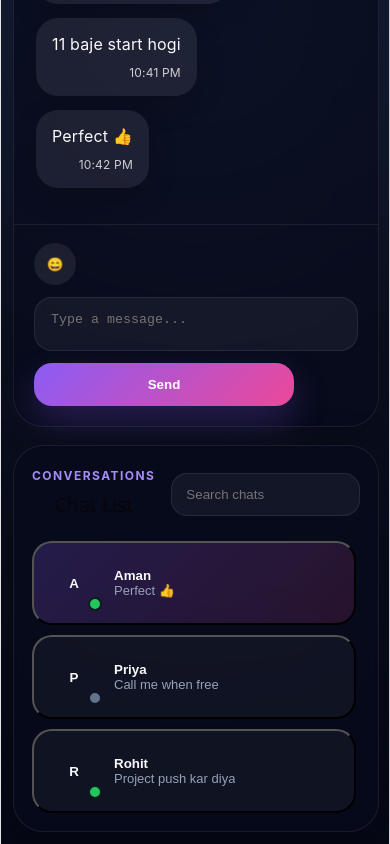
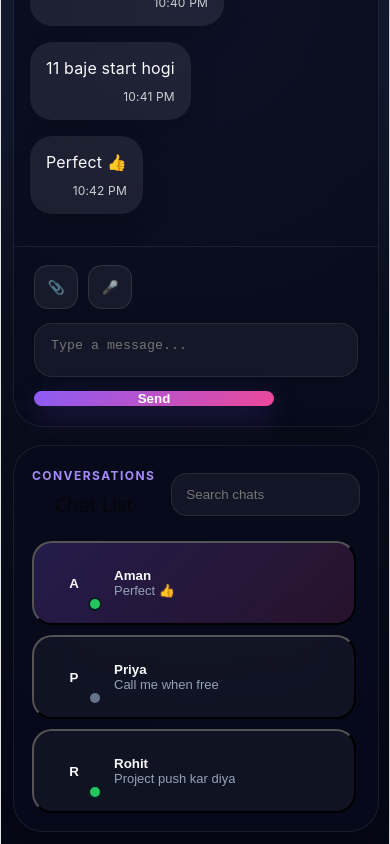
Before and after one commit to sahilkumar-059/ChatSphere, a React (Vite) app: page / in a window 390 px wide. Built offline with nearby package versions, Linux system fonts and the light colour scheme; no server answers; the database is empty.

Commit message:
friend update

```diff
--- a/src/App.css
+++ b/src/App.css
@@ -1256,24 +1256,32 @@ body {
   padding: 18px 20px;
   border-bottom: 1px solid rgba(255, 255, 255, 0.08);
   align-items: center;
+  justify-content: space-between;
+  gap: 14px;
 }
 
 .chat-window-title {
   align-items: center;
+  gap: 14px;
 }
 
 .chat-window-avatar {
   display: grid;
   place-items: center;
+  width: 52px;
+  height: 52px;
+  border-radius: 16px;
   background: linear-gradient(135deg, #8b5cf6, #ec4899);
   color: white;
+  font-weight: 700;
+  box-shadow: 0 0 24px rgba(139, 92, 246, 0.35);
 }
 
 .chat-window-tools {
   margin-left: auto;
   align-items: center;
-  flex-wrap: wrap;
   justify-content: flex-end;
+  gap: 12px;
 }
 
 .compact {
@@ -1281,25 +1289,125 @@ body {
 }
 
 .icon-button {
-  width: 42px;
-  height: 42px;
-  border-radius: 50%;
-  background: rgba(255, 255, 255, 0.08);
+  width: 44px;
+  height: 44px;
+  border-radius: 14px;
+  border: 1px solid rgba(255, 255, 255, 0.1);
+  background: rgba(255, 255, 255, 0.06);
   color: white;
+  display: grid;
+  place-items: center;
+  cursor: pointer;
+  transition: transform 0.25s ease, background 0.25s ease, box-shadow 0.25s ease;
+}
+
+.icon-button:hover {
+  transform: translateY(-1px);
+  background: rgba(139, 92, 246, 0.2);
+  box-shadow: 0 12px 24px rgba(139, 92, 246, 0.15);
 }
 
 .icon-button.recording {
-  background: rgba(239, 68, 68, 0.25);
-  box-shadow: 0 0 0 2px rgba(239, 68, 68, 0.25) inset;
+  background: rgba(239, 68, 68, 0.18);
+  box-shadow: 0 0 0 2px rgba(239, 68, 68, 0.16) inset;
 }
 
 .message-feed {
   flex: 1;
   overflow-y: auto;
-  padding: 22px;
+  padding: 18px 20px;
   display: flex;
   flex-direction: column;
+  gap: 16px;
+}
+
+.composer-shell {
+  padding: 16px 20px 20px;
+  align-items: center;
+  border-top: 1px solid rgba(255, 255, 255, 0.08);
   gap: 14px;
+}
+
+.composer-actions {
+  display: flex;
+  align-items: center;
+  gap: 10px;
+  flex-shrink: 0;
+}
+
+.composer-input {
+  flex: 1;
+  min-height: 52px;
+  border-radius: 999px;
+  border: 1px solid rgba(255, 255, 255, 0.08);
+  background: rgba(255, 255, 255, 0.04);
+  color: white;
+  padding: 16px 18px 16px 18px;
+  resize: none;
+  transition: box-shadow 0.25s ease, transform 0.25s ease;
+}
+
+.composer-input:focus {
+  outline: none;
+  box-shadow: 0 0 0 4px rgba(139, 92, 246, 0.14);
+  transform: translateY(-1px);
+}
+
+.send-button {
+  min-width: 96px;
+  padding: 0 22px;
+  border-radius: 999px;
+  background: linear-gradient(135deg, #8b5cf6, #ec4899);
+  color: white;
+  font-weight: 700;
+  box-shadow: 0 10px 28px rgba(139, 92, 246, 0.25);
+  transition: transform 0.25s ease, box-shadow 0.25s ease;
+}
+
+.send-button:hover {
+  transform: translateY(-1px) scale(1.01);
+  box-shadow: 0 14px 30px rgba(139, 92, 246, 0.3);
+}
+
+@media (max-width: 900px) {
+  .chat-window-header {
+    flex-direction: column;
+    align-items: flex-start;
+    padding: 16px;
+  }
+
+  .chat-window-tools {
+    width: 100%;
+    justify-content: flex-start;
+  }
+
+  .chat-window-title {
+    width: 100%;
+  }
+
+  .message-feed {
+    padding: 16px;
+  }
+
+  .composer-shell {
+    flex-wrap: wrap;
+    justify-content: space-between;
+  }
+
+  .composer-actions {
+    width: 100%;
+    justify-content: flex-start;
+  }
+
+  .composer-input {
+    width: 100%;
+    min-height: 48px;
+  }
+
+  .send-button {
+    width: 100%;
+    max-width: 240px;
+  }
 }
 
 .message-row {
--- a/src/App.jsx
+++ b/src/App.jsx
@@ -103,9 +103,7 @@ export default function App() {
   const [activeTab, setActiveTab] = useState("Chats");
   const [sidebarOpen, setSidebarOpen] = useState(true);
   const [showSettings, setShowSettings] = useState(false);
-  const [showEmojiPicker, setShowEmojiPicker] = useState(false);
   const [searchChats, setSearchChats] = useState("");
-  const [searchMessages, setSearchMessages] = useState("");
   const [selectedChat, setSelectedChat] = useState(chats[0]);
   const [messageInput, setMessageInput] = useState("");
   const [isTyping, setIsTyping] = useState(false);
@@ -116,7 +114,6 @@ export default function App() {
   const [dragPreview, setDragPreview] = useState("");
   const [isRecording, setIsRecording] = useState(false);
   const [notificationCount, setNotificationCount] = useState(0);
-  const [presenceMap, setPresenceMap] = useState({});
   const messagesEndRef = useRef(null);
   const fileInputRef = useRef(null);
   const mediaRecorderRef = useRef(null);
@@ -160,7 +157,7 @@ export default function App() {
     });
 
     return () => unsubscribe();
-  }, []);
+  }, [profile.bio, settings.notificationsEnabled, settings.readReceiptsEnabled, settings.themeMode, settings.wallpaper]);
 
   useEffect(() => {
     if (!user) return undefined;
@@ -270,19 +267,15 @@ export default function App() {
           lastMessage: lastMessage?.text || chat.lastMessage,
           lastMessagePreview: lastMessage?.text || chat.lastMessage,
           lastTime: lastMessage?.timeLabel || chat.lastTime,
-          online: presenceMap[chat.id] ?? chat.online,
+          online: chat.online,
         };
       })
       .filter((chat) => !keyword || `${chat.name} ${chat.lastMessagePreview}`.toLowerCase().includes(keyword));
-  }, [messages, searchChats, user?.uid, presenceMap]);
+  }, [messages, searchChats, user?.uid]);
 
   const visibleMessages = useMemo(() => {
-    return messages.filter((message) => {
-      if (message.chatId !== currentChatId) return false;
-      if (!searchMessages.trim()) return true;
-      return `${message.text || ""}`.toLowerCase().includes(searchMessages.toLowerCase());
-    });
-  }, [messages, currentChatId, searchMessages]);
+    return messages.filter((message) => message.chatId === currentChatId);
+  }, [messages, currentChatId]);
 
   useEffect(() => {
     if (!user) return;
@@ -374,7 +367,6 @@ export default function App() {
     const docRef = await addDoc(collection(db, "messages"), messagePayload);
     setMessages((current) => current.map((message) => (message.id === tempId ? { ...message, id: docRef.id } : message)));
     setMessageInput("");
-    setShowEmojiPicker(false);
     setIsTyping(false);
 
     setTimeout(() => updateDoc(doc(db, "messages", docRef.id), { status: "delivered" }).catch(() => {}), 850);
@@ -401,13 +393,6 @@ export default function App() {
   const handleImageUpload = async (event) => {
     const file = event.target.files?.[0];
     event.target.value = "";
-    if (file) await uploadFileAndSend(file, file.type.startsWith("audio/") ? "audio" : "image");
-  };
-
-  const handleDrop = async (event) => {
-    event.preventDefault();
-    setDragPreview("");
-    const file = event.dataTransfer.files?.[0];
     if (file) await uploadFileAndSend(file, file.type.startsWith("audio/") ? "audio" : "image");
   };
 
@@ -438,10 +423,6 @@ export default function App() {
 
     recorder.start();
     setIsRecording(true);
-  };
-
-  const insertEmoji = (emojiData) => {
-    setMessageInput((current) => `${current}${emojiData.emoji}`);
   };
 
   const handleMarkSeen = async () => {
@@ -482,9 +463,6 @@ export default function App() {
           messageInput={messageInput}
           onMessageInputChange={setMessageInput}
           onSendMessage={sendMessage}
-          onEmojiToggle={() => setShowEmojiPicker((current) => !current)}
-          showEmojiPicker={showEmojiPicker}
-          onEmojiSelect={insertEmoji}
           onTyping={handleTyping}
           isTyping={isTyping}
           typingUser={typingUser}
@@ -500,8 +478,6 @@ export default function App() {
           dragPreview={dragPreview}
           onRecordToggle={toggleRecording}
           isRecording={isRecording}
-          onSearchMessages={setSearchMessages}
-          searchMessages={searchMessages}
           messagesEndRef={messagesEndRef}
           onMarkSeen={handleMarkSeen}
           currentUserPresence={currentPresence}
--- a/src/components/ChatWindow.jsx
+++ b/src/components/ChatWindow.jsx
@@ -1,4 +1,3 @@
-import EmojiPicker from "emoji-picker-react";
 import MessageBubble from "./MessageBubble";
 
 export default function ChatWindow({
@@ -8,9 +7,6 @@ export default function ChatWindow({
   messageInput,
   onMessageInputChange,
   onSendMessage,
-  onEmojiToggle,
-  showEmojiPicker,
-  onEmojiSelect,
   onTyping,
   isTyping,
   typingUser,
@@ -20,8 +16,6 @@ export default function ChatWindow({
   dragPreview,
   onRecordToggle,
   isRecording,
-  onSearchMessages,
-  searchMessages,
   messagesEndRef,
   onMarkSeen,
   currentUserPresence,
@@ -61,26 +55,6 @@ export default function ChatWindow({
           <button className="icon-button" type="button" aria-label="More options">
             ⋮
           </button>
-          <input
-            className="search-input compact"
-            type="text"
-            placeholder="Search messages"
-            value={searchMessages}
-            onChange={(event) => onSearchMessages(event.target.value)}
-          />
-          <button className="icon-button" onClick={onEmojiToggle} aria-label="Emoji picker">
-            😊
-          </button>
-          <button className="icon-button" onClick={onImageUpload} aria-label="Attach image">
-            📎
-          </button>
-          <button
-            className={`icon-button ${isRecording ? "recording" : ""}`}
-            onClick={onRecordToggle}
-            aria-label="Record voice message"
-          >
-            🎙️
-          </button>
         </div>
       </header>
 
@@ -110,9 +84,19 @@ export default function ChatWindow({
       </div>
 
       <footer className="composer-shell">
-        <button className="icon-button" onClick={onEmojiToggle} aria-label="Open emoji picker">
-          😄
-        </button>
+        <div className="composer-actions">
+          <button className="icon-button" type="button" onClick={onImageUpload} aria-label="Attach file">
+            📎
+          </button>
+          <button
+            className={`icon-button ${isRecording ? "recording" : ""}`}
+            type="button"
+            onClick={onRecordToggle}
+            aria-label="Record voice message"
+          >
+            🎤
+          </button>
+        </div>
 
         <textarea
           className="composer-input"
@@ -126,16 +110,10 @@ export default function ChatWindow({
           rows={1}
         />
 
-        <button className="primary-button compact" onClick={onSendMessage}>
+        <button className="primary-button compact send-button" onClick={onSendMessage}>
           Send
         </button>
       </footer>
-
-      {showEmojiPicker ? (
-        <div className="emoji-popover">
-          <EmojiPicker onEmojiClick={onEmojiSelect} theme="dark" />
-        </div>
-      ) : null}
 
       <div className="hidden-actions">
         <button onClick={onMarkSeen}>Mark Seen</button>
```
